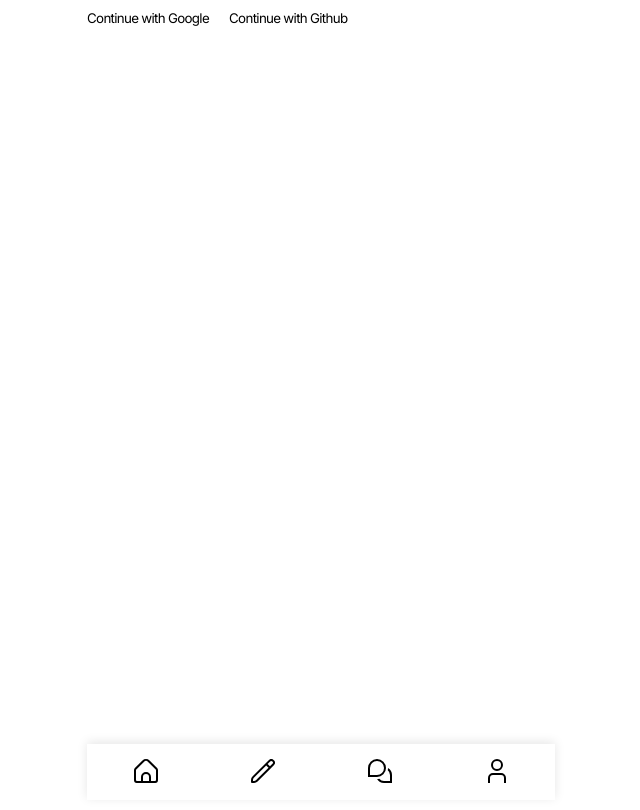
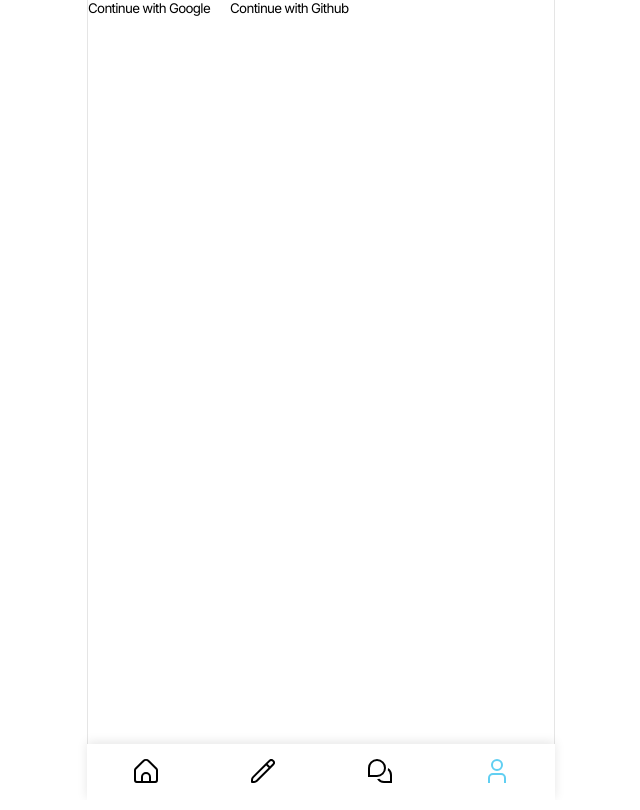
Before and after one commit to lazy-sky/sky-lounge, a React (Create React App) app: page /profile in a window 1280 px wide. Shown: the whole page, without its empty margins (319-959 px from the left). Built offline with nearby package versions, Linux system fonts and the light colour scheme; no server answers; a web font is replaced by a local one.

Commit message:
Design: Highlight active tab in Navigation

```diff
--- a/src/components/Navigation/index.tsx
+++ b/src/components/Navigation/index.tsx
@@ -1,29 +1,40 @@
 import { ChatIcon, HomeIcon, PencilIcon, UserIcon } from 'assets/svgs'
-import { Link } from 'react-router-dom'
+import { Link, useLocation } from 'react-router-dom'
+import { useRecoilValue } from 'recoil'
+import cx from 'classnames'
+import { isLoggedInState } from 'store/atom'
 
 import styles from './navigation.module.scss'
 
 const Navigation = () => {
+  const location = useLocation()
+  const { pathname } = location
+  const isLoggedIn = useRecoilValue(isLoggedInState)
+
+  const checkIsActive = (path: string) => {
+    return path === pathname
+  }
+
   return (
     <nav className={styles.navigation}>
       <ul>
         <li>
-          <Link to='/'>
+          <Link to='/' className={cx(checkIsActive('/') && styles.active)}>
             <HomeIcon />
           </Link>
         </li>
         <li>
-          <Link to='write'>
+          <Link to='write' className={cx(checkIsActive('/write') && styles.active)}>
             <PencilIcon />
           </Link>
         </li>
         <li>
-          <Link to='chat'>
+          <Link to='chat' className={cx(checkIsActive('/chat') && styles.active)}>
             <ChatIcon />
           </Link>
         </li>
         <li>
-          <Link to='profile'>
+          <Link to='profile' className={cx(checkIsActive('/profile') && styles.active)}>
             <UserIcon />
           </Link>
         </li>
--- a/src/components/Navigation/navigation.module.scss
+++ b/src/components/Navigation/navigation.module.scss
@@ -1,3 +1,5 @@
+@import '/src/styles/index';
+
 .navigation {
   height: 100%;
 
@@ -6,5 +8,11 @@
     align-items: center;
     justify-content: space-around;
     height: 100%;
+
+    .active {
+      svg {
+        fill: $BLUE01;
+      }
+    }
   }
 }
--- a/src/routes/routes.module.scss
+++ b/src/routes/routes.module.scss
@@ -1,4 +1,4 @@
-@use 'styles/constants/colors';
+@import '/src/styles/index';
 
 $MAIN_WIDTH: 468px;
 $FOOTER_HEIGHT: 56px;
@@ -6,7 +6,9 @@ $FOOTER_HEIGHT: 56px;
 .container {
   max-width: $MAIN_WIDTH;
   min-height: calc(100vh - $FOOTER_HEIGHT);
-  margin: 10px auto 0;
+  margin: 0 auto;
+  border-right: 1px solid $LINE02;
+  border-left: 1px solid $LINE02;
 }
 
 footer {
@@ -15,6 +17,6 @@ footer {
   left: calc((100vw - $MAIN_WIDTH) / 2);
   max-width: $MAIN_WIDTH;
   height: $FOOTER_HEIGHT;
-  background-color: colors.$WHITE;
+  background-color: $WHITE;
   box-shadow: 0 -2px 10px rgba(0, 0, 0, 10%);
 }
```
